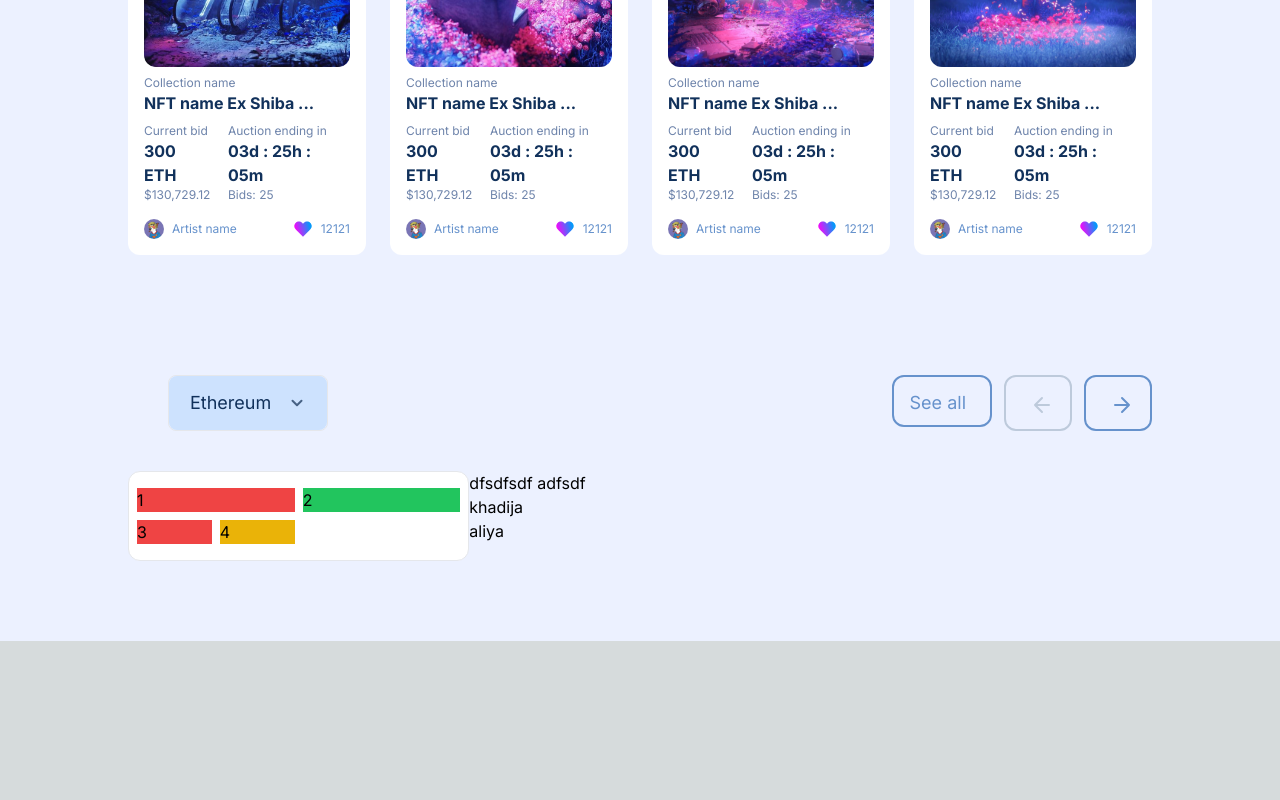
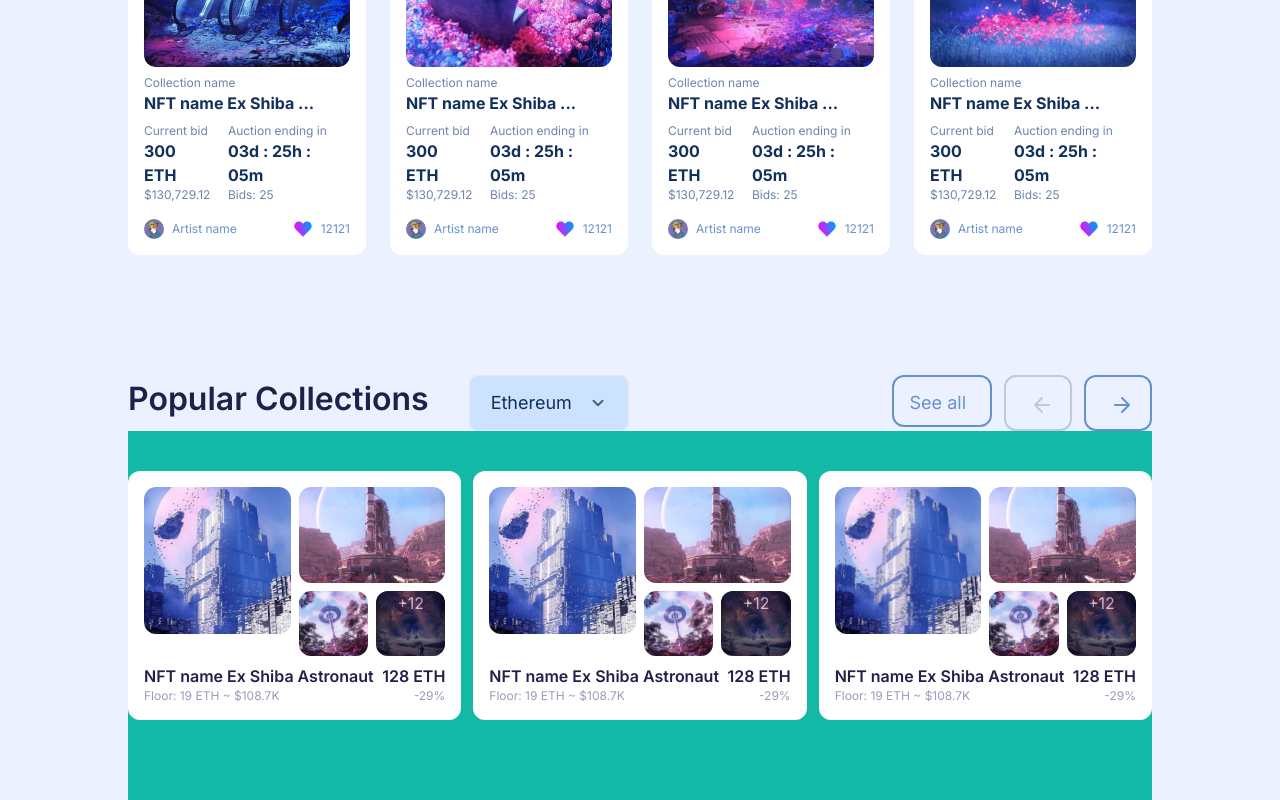
Before and after one commit to khadijafatima409/MY-NFT, a Next.js app: page / in a window 1280 px wide. Shown: the part 1028-1828 px from the top of the page. Before the commit the page ends 1669 px from the top, so only its background shows below. Built offline with nearby package versions, Linux system fonts and the light colour scheme.

Commit message:
added Collection Cards

```diff
--- a/src/components/Auctions.tsx
+++ b/src/components/Auctions.tsx
@@ -6,7 +6,7 @@ const Auctions = () => {
   return (
     <div className="">
       <div className="w-[80%] mx-auto py-20  ">
-        <CustomHeader title="Hot Auctions" />
+        <CustomHeader title="Hot Auctions" className="gradient-text" />
         <AuctionsCards />
       </div>
     </div>
--- a/src/components/Collections.tsx
+++ b/src/components/Collections.tsx
@@ -1,69 +1,71 @@
 import React from "react";
 import CustomHeader from "./CustomHeader";
 import Image from "next/image";
-
+import image1 from "../../public/collections/img1.svg";
+import image2 from "../../public/collections/img2.svg";
+import image3 from "../../public/collections/img3.svg";
+import image4 from "../../public/collections/img4.svg";
 const Collections = () => {
   return (
-    <div className="   w-[80%] mx-auto ">
-      <CustomHeader />
-      <div className=" grid grid-cols-3 pt-10 pb-20">
-        {/* <div className="bg-white rounded-[12px] py-4  w-full border p-2"> */}
-        <div className="grid grid-cols-4 gap-2 bg-white rounded-[12px] py-4  w-full border p-2">
-          <div className="col-span-2 row-span-2  bg-red-500 h-full">1</div>
-
-          <div className="col-span-2  row-span-2 bg-green-500 h-full">2</div>
-
-          <div className="col-span-1  row-span-1 bg-red-500 h-full">3</div>
-
-          <div className="col-span-1  row-span-1 bg-yellow-500 h-full">4</div>
-        </div>
-        {/* </div> */}
-
-        {/* <div className="bg-white rounded-[12px] py-4 grid grid-cols-4 grid-row-2 w-full border p-2">
-          <div className=" border pr-2">
-            <div className="">1</div>
+    <div className="w-[80%] mx-auto ">
+      <CustomHeader title="Popular Collections" className="text-blue" />
+      <div className="max-w-full  bg-teal-500 pt-10 pb-20 grid grid-cols-1 md:grid-cols-2 lg:grid-cols-3 gap-3">
+        {COLLECTION_CARD.map((elrment) => {
+          return (
+            <>
+              <div className=" bg-white p-4 rounded-[12px]">
+                <div className=" w-full grid grid-cols-4 gap-2">
+                  <div className=" col-span-2 row-span-2   ">
                     <Image
-              src="/Collections/img1.svg"
-              width="100"
-              height="195"
-              className="w-[100%] rounded-[12px]"
-              alt="NFT"
+                      src={image1}
+                      alt=""
+                      className="w-full  rounded-[12px]"
                     />
                   </div>
-          <div className="grid border col-span-2">
+                  <div className=" col-span-2 rounded-[12px]  ">
                     <Image
-              src="/Collections/img2.svg"
-              width="100"
-              height="20"
-              className=" rounded-[12px]"
-              alt="NFT"
+                      src={image2}
+                      alt=""
+                      className=" w-full  rounded-[12px] "
                     />
-            2
                   </div>
-          <div>
+                  <div className="col-span-1">
                     <Image
-              src="/Collections/img2.svg"
-              width="100"
-              height="195"
-              className="w-[100%] rounded-[12px]"
-              alt="NFT"
+                      src={image3}
+                      alt=""
+                      className="w-full  rounded-[12px]"
                     />
-            3
                   </div>
-          <div>3</div>
-          <div>3</div>
-          <div>3</div>
-          <div>3</div>
-          <div>3</div>
-        </div> */}
-        <div>
-          dfsdfsdf adfsdf
-          <h1>khadija</h1>
-          <p>aliya</p>
+                  <div className="relative">
+                    <Image
+                      src={image4}
+                      alt=""
+                      className="w-full rounded-[12px]"
+                    />
+                    <div className="absolute h-full w-full bg-black opacity-50 top-0 rounded-[12px]">
+                      <h2 className="text-white text-center">+12</h2>
                     </div>
+                  </div>
+                </div>
+                <div className="flex flex-col pt-2">
+                  <div className="flex justify-between text-blue font-semibold text-base">
+                    <h1>NFT name Ex Shiba Astronaut</h1>
+
+                    <h2>128 ETH</h2>
+                  </div>
+                  <div className="flex justify-between text-purply-blue text-xs">
+                    <p>Floor: 19 ETH ~ $108.7K</p>
+                    <p>-29%</p>
+                  </div>
+                </div>
+              </div>
+            </>
+          );
+        })}
       </div>
     </div>
   );
 };
 
 export default Collections;
+const COLLECTION_CARD = ["", "", ""];
--- a/src/components/CustomHeader.tsx
+++ b/src/components/CustomHeader.tsx
@@ -5,13 +5,14 @@ import CustomButton from "./CustomButton";
 import CustomSelect from "./CustomSelect";
 interface CustomHeaderProps {
   title: string;
+  className: string;
 }
-const CustomHeader = ({ title }: CustomHeaderProps) => {
+const CustomHeader = ({ title, className }: CustomHeaderProps) => {
   return (
     <div>
       <div className="flex  justify-between">
         <div className="flex gap-10">
-          <h1 className="text-[32px] gradient-text font-semibold">{title}</h1>
+          <h1 className={`text-[32px] font-semibold ${className} `}>{title}</h1>
           <CustomSelect
             defaultSelected="Ethereum"
             items={["Ethereum", "Coin1", "Coin2"]}
--- a/src/components/CustomSelect.tsx
+++ b/src/components/CustomSelect.tsx
@@ -15,7 +15,7 @@ const CustomSelect = ({ defaultSelected, items }: CustomSelectProps) => {
     setIsOpen(false);
   };
   return (
-    <div className="w-40 relative flex flex-col items-center rounded-lg border">
+    <div className="w-40 relative flex flex-col items-center rounded-lg border text-zodiac">
       <button
         type="button"
         className="bg-aqua text-zodiac px-5 md:py-3 py-2 w-full flex justify-between items-center font-normal text-lg rounded-lg border border-transparent active:border-customPink duration-300 "
--- a/tailwind.config.ts
+++ b/tailwind.config.ts
@@ -17,6 +17,7 @@ const config: Config = {
         "light-steel-blue": "#6692CC",
         "grey-blue": "#6E84AB",
         zodiac: "#11315B",
+        "purply-blue": "#9D9BB9",
       },
       backgroundImage: {
         "gradient-radial": "radial-gradient(var(--tw-gradient-stops))",
```
Lines whose indentation alone changed are shown as unchanged.
